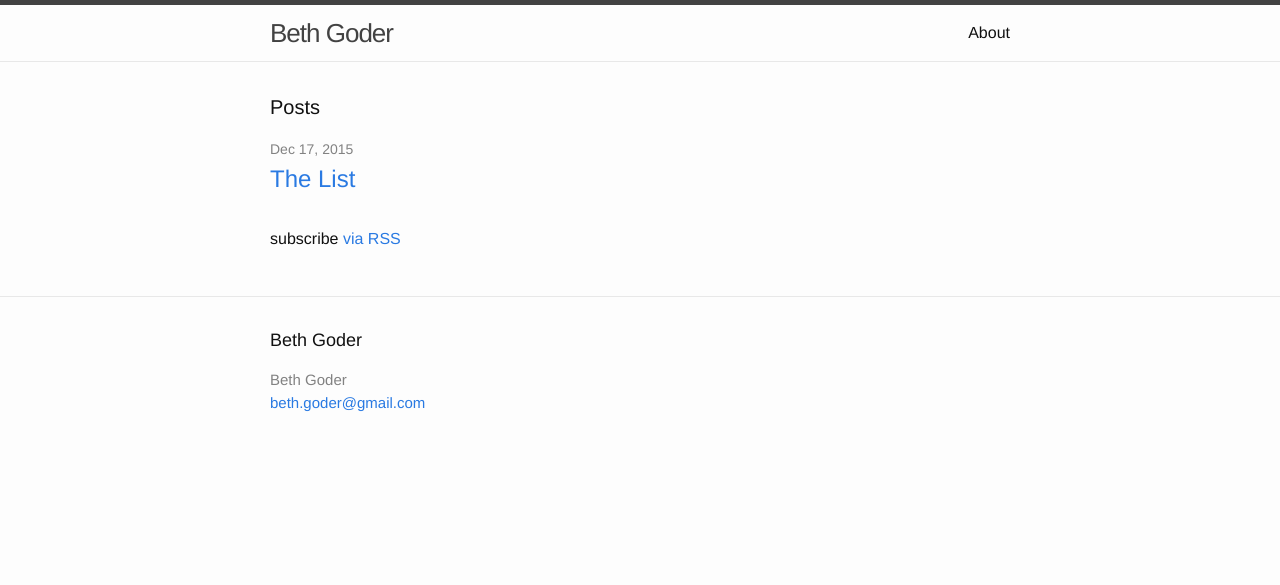
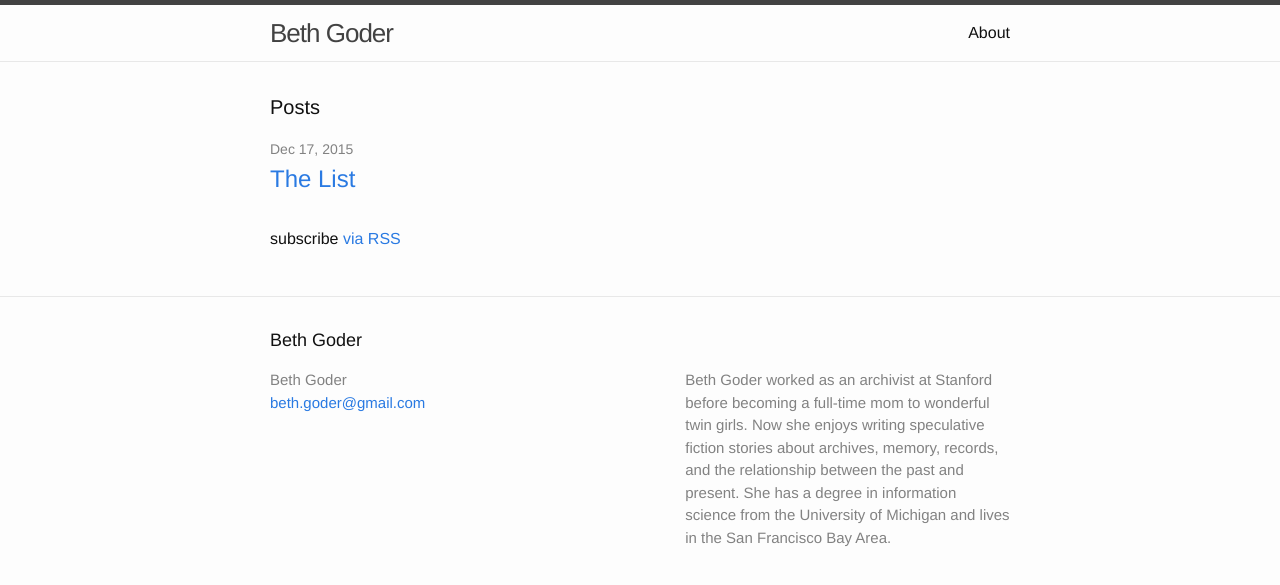
Before and after one commit to BethGoder/BethGoder.github.io, a Jekyll site: the page built from index.html, in a window 1280 px wide. Shown: the top 585 px of the page. Built offline with Jekyll 4.4.1, drawn with Linux system fonts in a browser that asks for light colours.

Commit message:
Update _config.yml

```diff
--- a/_config.yml
+++ b/_config.yml
@@ -1,6 +1,9 @@
 # Site settings
 title: Beth Goder
 email: beth.goder@gmail.com
+description: > # this means to ignore newlines until "baseurl:"
+  Beth Goder worked as an archivist at Stanford before becoming a full-time mom to wonderful twin girls. Now she enjoys writing speculative fiction stories about archives, memory, records, and the relationship between the past and present.
+  She has a degree in information science from the University of Michigan and lives in the San Francisco Bay Area.
 baseurl: "/" # the subpath of your site, e.g. /blog/
 url: "http://bethgoder.github.io" # the base hostname & protocol for your site
 
```
